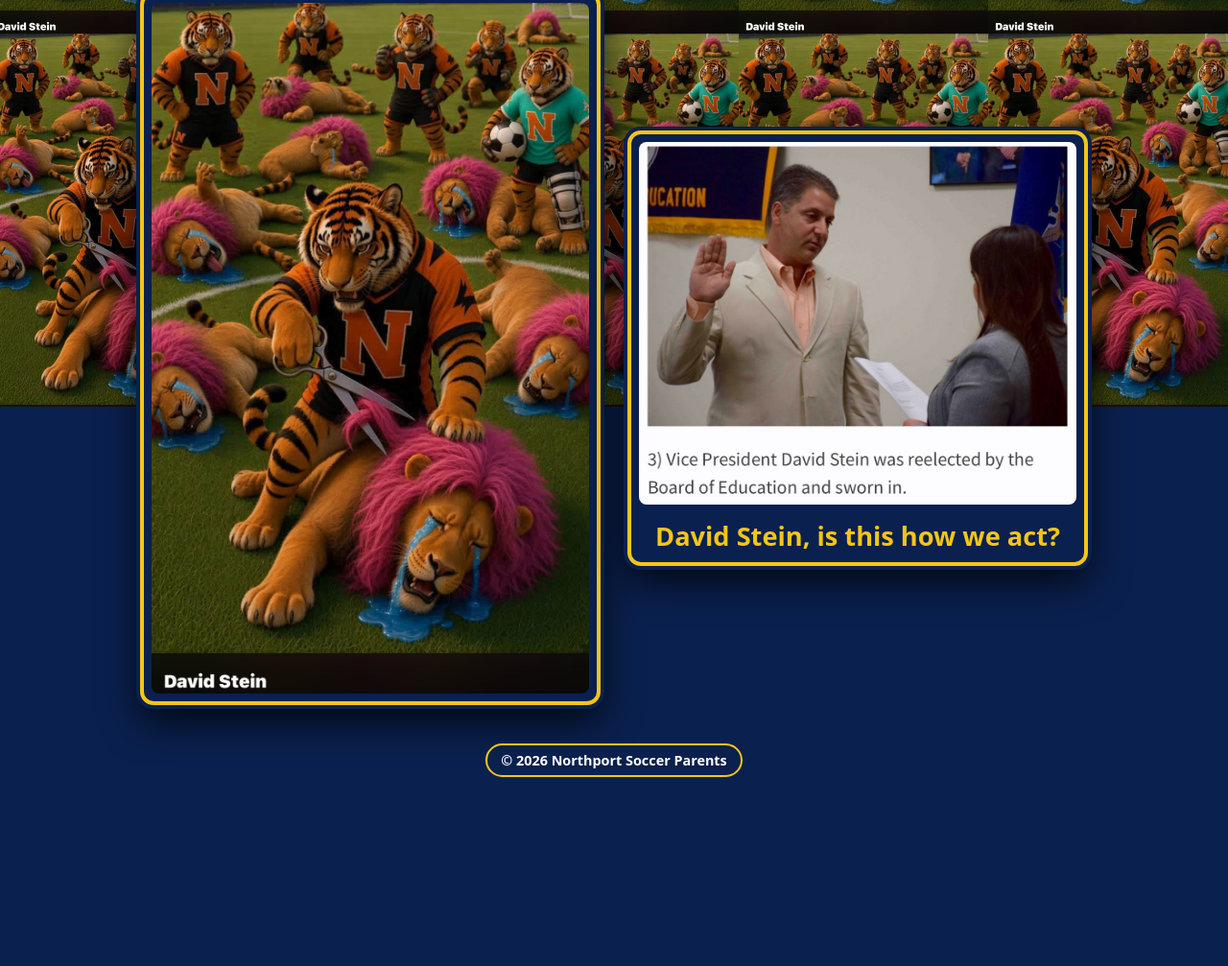
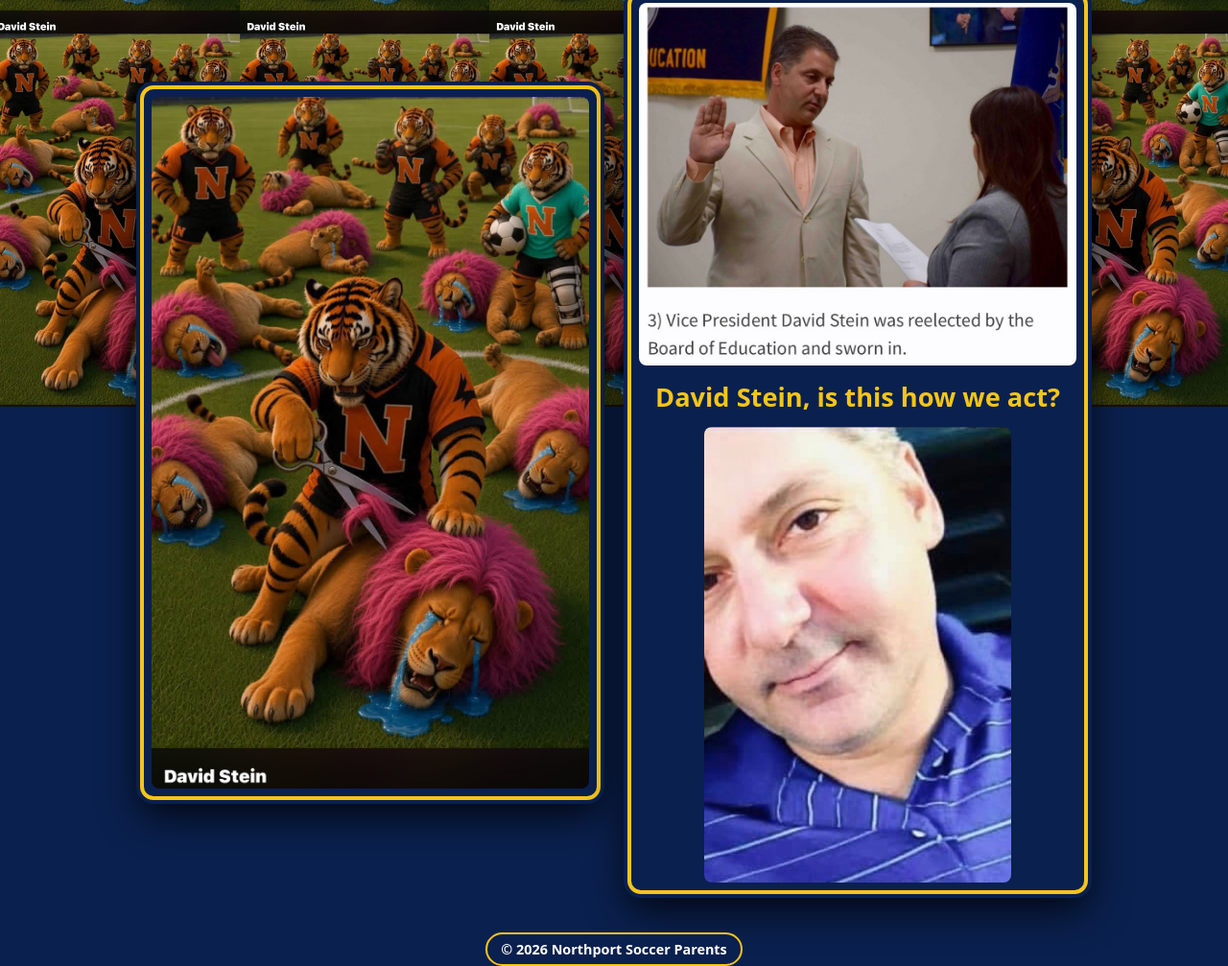
Before and after one commit to NorthportSoccerParents/northportsoccerparents.github.io, a plain HTML site: page index.html in a window 1280 px wide. Shown: the part 376-1383 px from the top of the page at 96% size. Before the commit the page ends 1186 px from the top, so only its background shows below. Drawn offline with Linux system fonts and the light colour scheme.

Commit message:
Add photo under caption
Co-Authored-By: Claude Opus 5.5 <noreply@anthropic.com>

```diff
--- a/index.html
+++ b/index.html
@@ -105,6 +105,10 @@
       height: auto;
       border-radius: 8px;
     }
+    .featured img.below {
+      margin: 12px auto 0;
+      width: 70%;
+    }
     .featured figcaption {
       margin-top: 10px;
       padding: 6px 4px 2px;
@@ -140,6 +144,7 @@
         <img src="images/stein-sworn-in.jpg" width="1060" height="880"
              alt="David Stein being sworn in as Vice President of the Board of Education">
         <figcaption>David Stein, is this how we act?</figcaption>
+        <img class="below" src="images/stein.jpg" width="484" height="720" alt="David Stein">
       </figure>
     </div>
   </header>
```
Also changed, not shown: images/stein.jpg (added).
